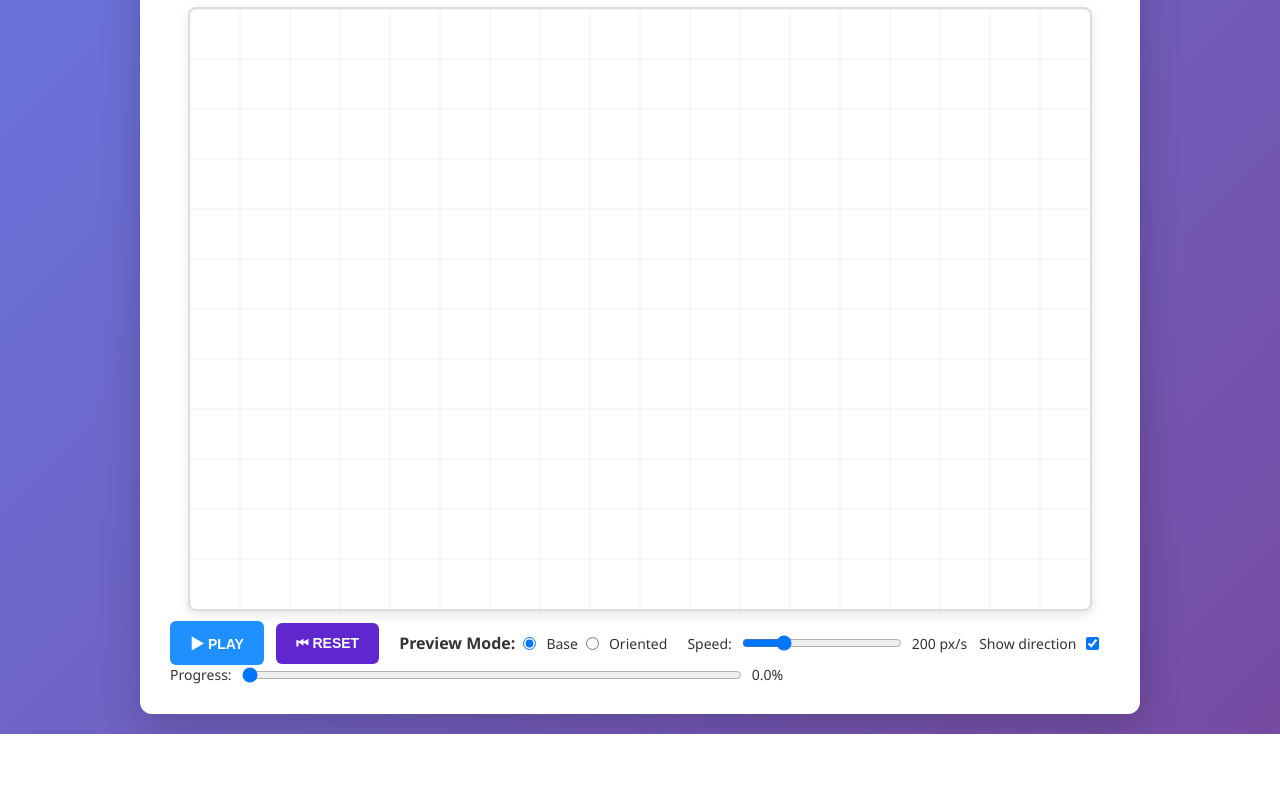
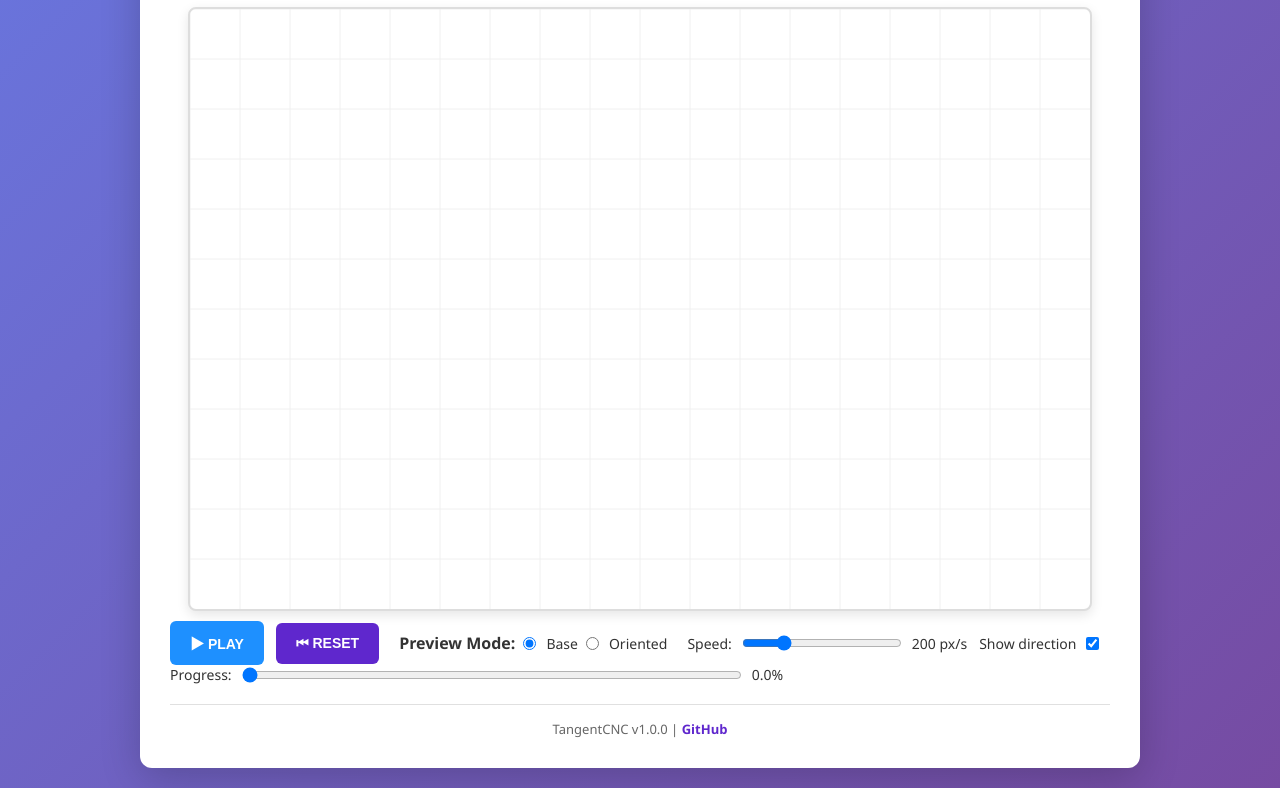
Before and after one commit to benfraid/TangentCNC, a plain HTML site: page index.html in a window 1280 px wide. Shown: the part 548-1336 px from the top of the page. Before the commit the page ends 1282 px from the top, so only its background shows below. Drawn offline with Linux system fonts and the light colour scheme.

Commit message:
Add version footer at bottom of page
- Added footer with version number (v1.0.0)
- Included GitHub repository link
- Styled footer with top border and centered text
- Purple link color matching app theme
- Clean and minimal footer design

```diff
--- a/index.html
+++ b/index.html
@@ -154,7 +154,9 @@
             </div>
         </div>
 
-
+        <footer class="app-footer">
+            <p>TangentCNC v1.0.0 | <a href="https://github.com/benfraid/TangentCNC" target="_blank">GitHub</a></p>
+        </footer>
     </div>
 
     <script src="script.js"></script>
--- a/style.css
+++ b/style.css
@@ -315,6 +315,30 @@ input#previewProgress {
     font-weight: 500;
 }
 
+.app-footer {
+    margin-top: 20px;
+    padding-top: 15px;
+    border-top: 1px solid #e0e0e0;
+    text-align: center;
+    font-size: 13px;
+    color: #666;
+}
+
+.app-footer p {
+    margin: 0;
+}
+
+.app-footer a {
+    color: #5f27cd;
+    text-decoration: none;
+    font-weight: 600;
+}
+
+.app-footer a:hover {
+    color: #341f97;
+    text-decoration: underline;
+}
+
 /* Responsive */
 @media (max-width: 768px) {
     .container {
```
